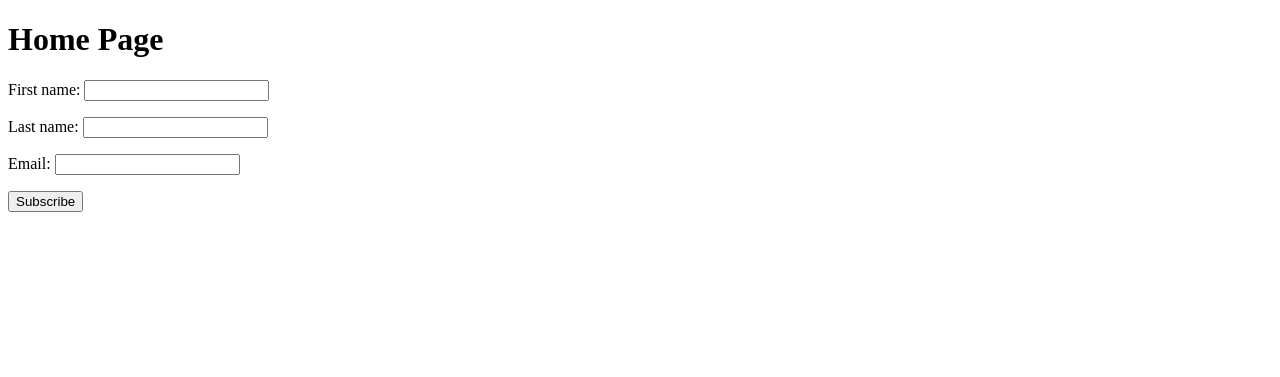
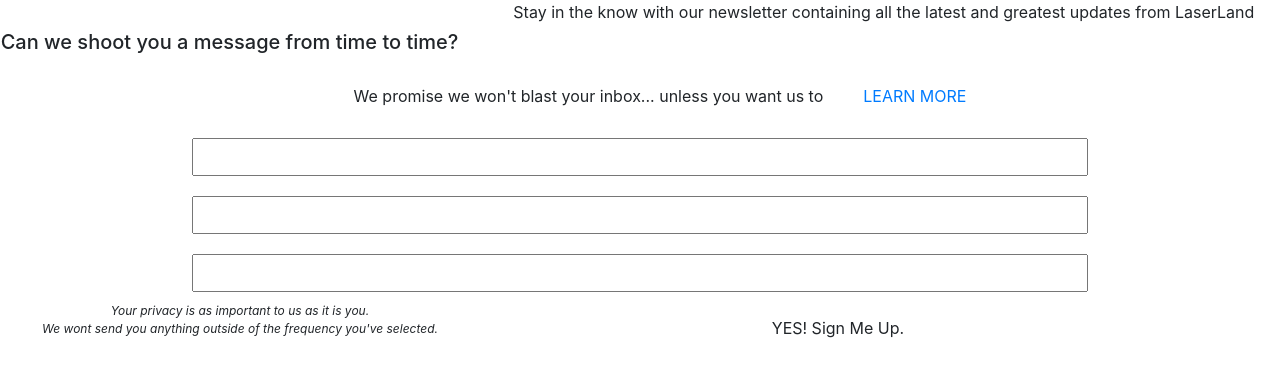
Before and after one commit to csgill32/lasertag, a Django app: page / in a window 1280 px wide. Shown: the top 377 px of the page. Run offline with Django 3.2, Linux system fonts and the light colour scheme; some libraries are stand-ins or nearby versions.

Commit message:
restyled form with bootstrap

```diff
--- a/main_app/static/css/styles.css
+++ b/main_app/static/css/styles.css
@@ -1,8 +1,74 @@
-table {
+/* table {
     border-collapse: collapse;
 }
 
 th, td {
     border-bottom: 1px solid #ddd;
     padding: 15px;
+} */
+
+.header {
+    display: flex;
+    justify-content: center;
 }
+
+.subheader {
+    margin: 30px 15px;
+
+    text-align: center;
+}
+
+.subtext {
+    margin: 0 40px 20px;
+    text-align: center;
+    font-size: 16px;
+}
+
+.newsletter__form {
+    display: flex;
+    justify-content: center;
+}
+
+.input__window {
+    margin-bottom: auto;
+}
+
+#id_first_name {
+    width: 70vw;
+    margin: 10px auto;
+    padding: 5px 10px;
+}
+
+#id_last_name {
+    width: 70vw;
+    margin: 10px auto;
+    padding: 5px 10px;
+}
+
+#id_email {
+    width: 70vw;
+    margin: 10px auto;
+    padding: 5px 10px;
+}
+
+.footer {
+    display: flex;
+    justify-content: center;
+}
+
+.footer__text {
+    text-align: center;
+    font-size: 12px;
+    font-style: italic;
+}
+
+.sign__up {
+    margin: auto;
+    width: 100vh;
+    background-color: black;
+    color: white;
+}
+
+::placeholder {
+    color: black;
+}
--- a/main_app/templates/base.html
+++ b/main_app/templates/base.html
@@ -6,6 +6,10 @@
     <meta charset="UTF-8">
     <meta name="viewport" content="width=device-width, initial-scale=1.0">
     <link rel="stylesheet" href="{% static 'css/styles.css' %}">
+    <link rel="stylesheet" href="https://stackpath.bootstrapcdn.com/bootstrap/4.5.0/css/bootstrap.min.css" integrity="sha384-9aIt2nRpC12Uk9gS9baDl411NQApFmC26EwAOH8WgZl5MYYxFfc+NcPb1dKGj7Sk" crossorigin="anonymous">
+    <script src="https://code.jquery.com/jquery-3.5.1.slim.min.js" integrity="sha384-DfXdz2htPH0lsSSs5nCTpuj/zy4C+OGpamoFVy38MVBnE+IbbVYUew+OrCXaRkfj" crossorigin="anonymous" defer></script>
+<script src="https://cdn.jsdelivr.net/npm/popper.js@1.16.0/dist/umd/popper.min.js" integrity="sha384-Q6E9RHvbIyZFJoft+2mJbHaEWldlvI9IOYy5n3zV9zzTtmI3UksdQRVvoxMfooAo" crossorigin="anonymous" defer></script>
+<script src="https://stackpath.bootstrapcdn.com/bootstrap/4.5.0/js/bootstrap.min.js" integrity="sha384-OgVRvuATP1z7JjHLkuOU7Xw704+h835Lr+6QL9UvYjZE3Ipu6Tp75j7Bh/kR0JKI" crossorigin="anonymous" defer></script>
     <title>Home</title>
 </head>
 
--- a/main_app/templates/home.html
+++ b/main_app/templates/home.html
@@ -2,13 +2,32 @@
 
 {% block content %}
 
-<h1>Home Page</h1>
-<div>
-    <form action="{% url 'home' %}" method="POST">
+
+
+<header class='row header'>
+    <h5 class='subheader'>Can we shoot you a message from time to time?</h5>
+    <p class='subtext'>Stay in the know with our newsletter containing all the latest and greatest updates from LaserLand</p>
+    <p class='subtext'>We promise we won't blast your inbox... unless you want us to </p>
+    <p><a href="#"> LEARN MORE </a></p>
+</header>
+<section class='row newsletter__form'>
+    <form action="{% url 'home' %}" method='POST'>
         {% csrf_token %}
-        {{subscriber_form.as_p}}
-        <input type="submit" value="Subscribe">
+        <div class="row input__window">
+            {{subscriber_form.first_name}}
+        </div>
+        <div class="row input__window">
+            {{subscriber_form.last_name}}
+        </div>
+        <div class="row input__window">
+            {{subscriber_form.email}}
+        </div>
+        <footer class='row footer'>
+            <p class='footer__text'>Your privacy is as important to us as it is you. <br /> We wont send you anything outside of the frequency you've selected.</p>
+            <input type="submit" class='btn sign__up' value='YES! Sign Me Up.'>
+        </footer>
     </form>
-</div>
+</section>
+
 
 {% endblock %}
```
Also changed, not shown: main_app/forms.py (line endings or trailing spaces).
